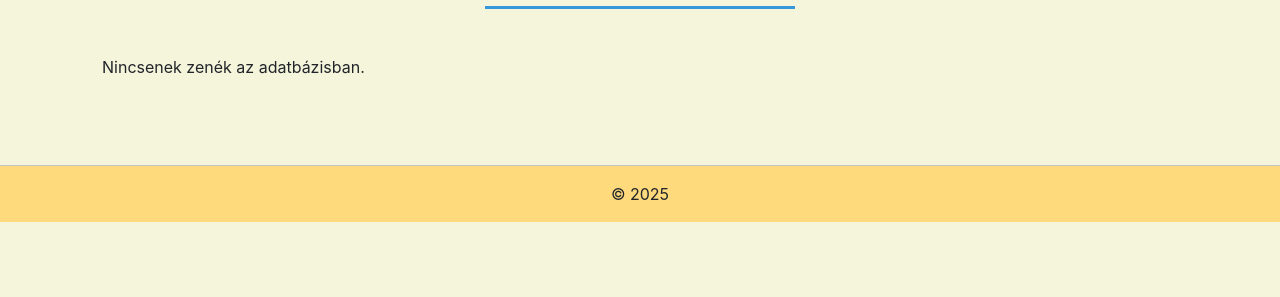
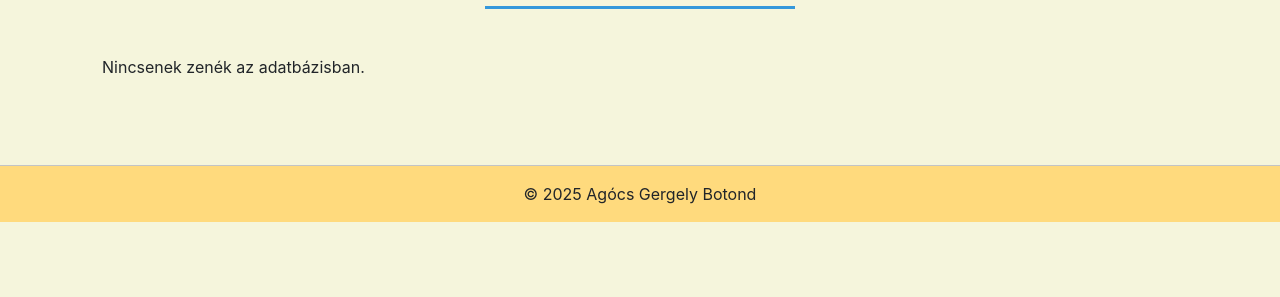
Before and after one commit to AgocsGergely/MusicPHP, a PHP site: page / in a window 1280 px wide. Shown: the part 153-450 px from the top of the page. Run offline with PHP 8.4, Linux system fonts and the light colour scheme; data that the repository does not hold is empty.

Commit message:
Edited footer

```diff
--- a/app/views/Layout.php
+++ b/app/views/Layout.php
@@ -88,7 +88,7 @@ class Layout
         <footer class="bg-light text-center text-lg-start mt-5">
             <hr class="m-0">
             <div class="text-center p-3" style="background-color: rgb(255, 218, 125);">
-                &copy; 2025
+                &copy; 2025 Agócs Gergely Botond
             </div>
         </footer>
         <script src="https://cdn.jsdelivr.net/npm/bootstrap@5.3.3/dist/js/bootstrap.bundle.min.js"></script>
```
